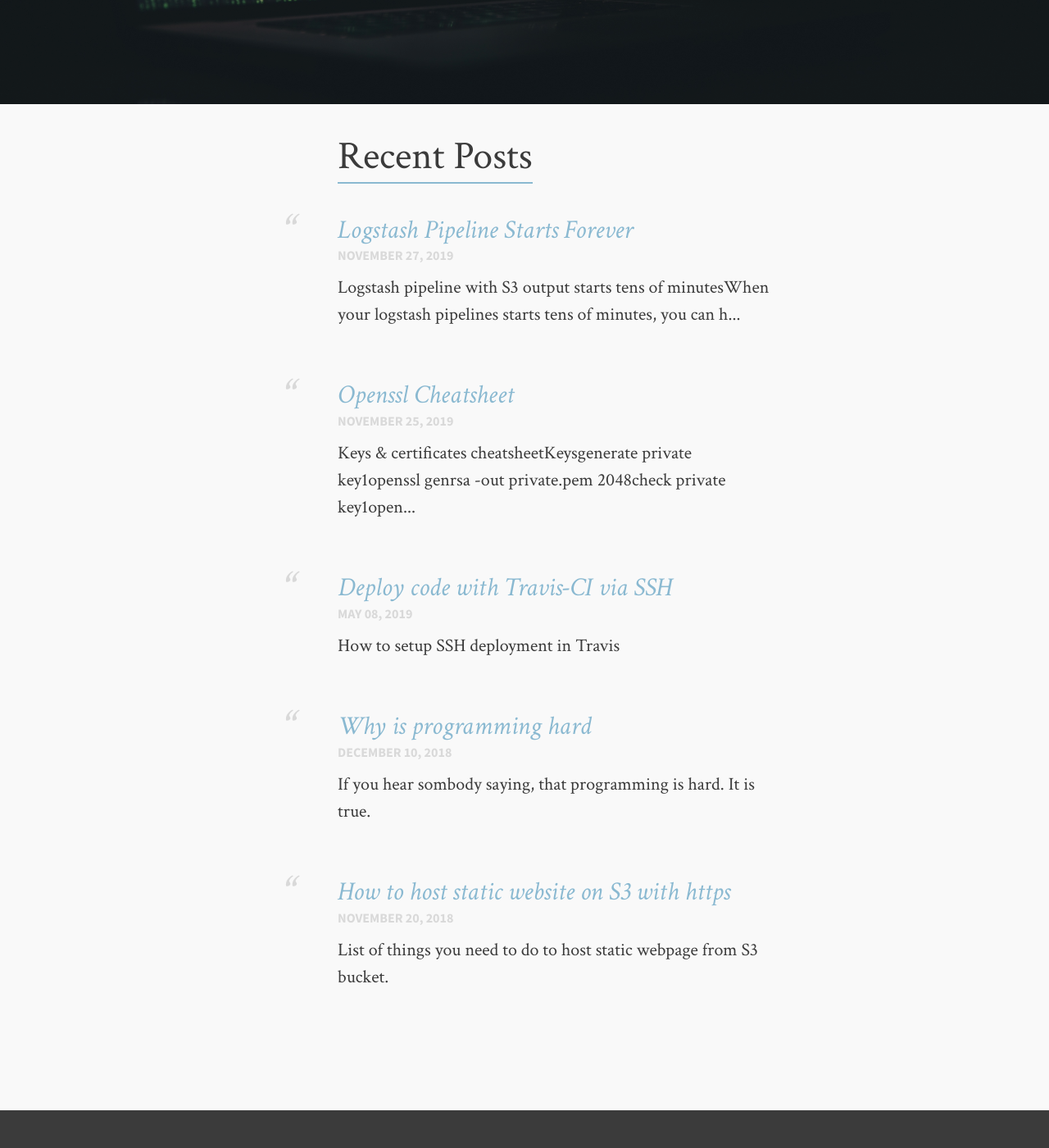
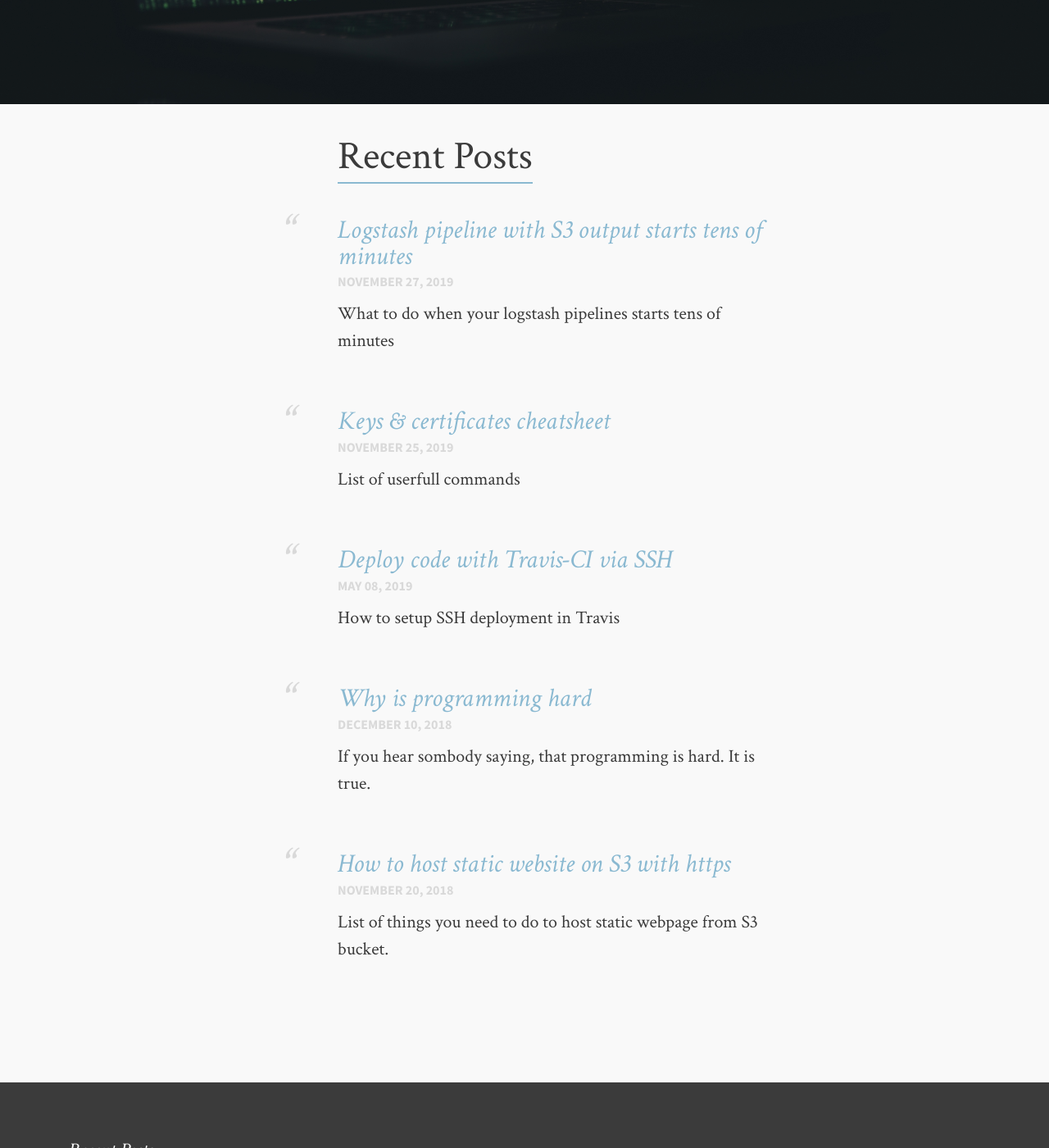
Before and after one commit to kraag22/blog, a Jekyll site: the page built from index.md, in a window 1280 px wide and 1400 px high, scrolled down 423 px. Shown: the whole window at 82% size. Built offline with Jekyll 4.4.1, drawn with Linux system fonts in a browser that asks for light colours; comment, search, counter and statistics services are not loaded; some of the changed text lies outside the part shown.

```diff
--- a/_posts/2019-11-25-openssl-cheatsheet.md
+++ b/_posts/2019-11-25-openssl-cheatsheet.md
@@ -1,5 +1,10 @@
-# Keys & certificates cheatsheet
-
+---
+layout: post-no-feature
+title: "Keys & certificates cheatsheet"
+description: "List of userfull commands"
+category: articles
+tags: [programming]
+---
 ## Keys
 
 ### generate private key
--- a/_posts/2019-11-27-logstash-pipeline-starts-forever.md
+++ b/_posts/2019-11-27-logstash-pipeline-starts-forever.md
@@ -1,4 +1,10 @@
-# Logstash pipeline with S3 output starts tens of minutes
+---
+layout: post-no-feature
+title: "Logstash pipeline with S3 output starts tens of minutes"
+description: "What to do when your logstash pipelines starts tens of minutes"
+category: articles
+tags: [programming]
+---
 When your logstash pipelines starts tens of minutes, you can have these problems:
 
 * [Not enought entropy](https://github.com/jruby/jruby/wiki/Improving-startup-time#ensure-your-system-has-adequate-entropy) - logstash doesn't have enought random numbers
```
